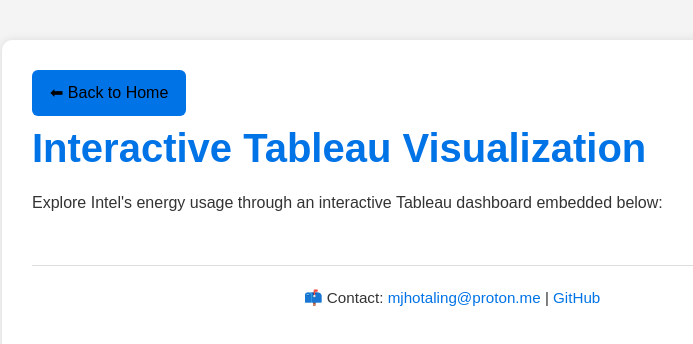
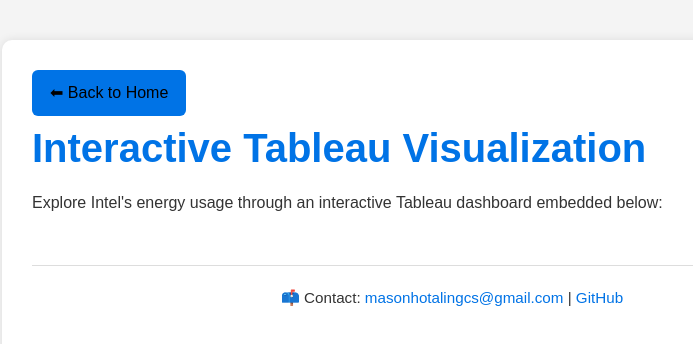
Before and after one commit to maswindo/maswindo.github.io, a plain HTML site: page IntelTableau.html in a window 1280 px wide. Shown: the whole page, without its empty margins (188-881 px from the left). Drawn offline with Linux system fonts and the light colour scheme.

Commit message:
Update IntelTableau.html

```diff
--- a/IntelTableau.html
+++ b/IntelTableau.html
@@ -47,7 +47,7 @@
         </script>
 
         <footer>
-            <p>📫 Contact: <a href="mailto:mjhotaling@proton.me">mjhotaling@proton.me</a> | <a href="https://github.com/maswindo" target="_blank">GitHub</a></p>
+            <p>📫 Contact: <a href="mailto:masonhotalingcs@gmail.com">masonhotalingcs@gmail.com</a> | <a href="https://github.com/maswindo" target="_blank">GitHub</a></p>
         </footer>
     </div>
 </body>
```
